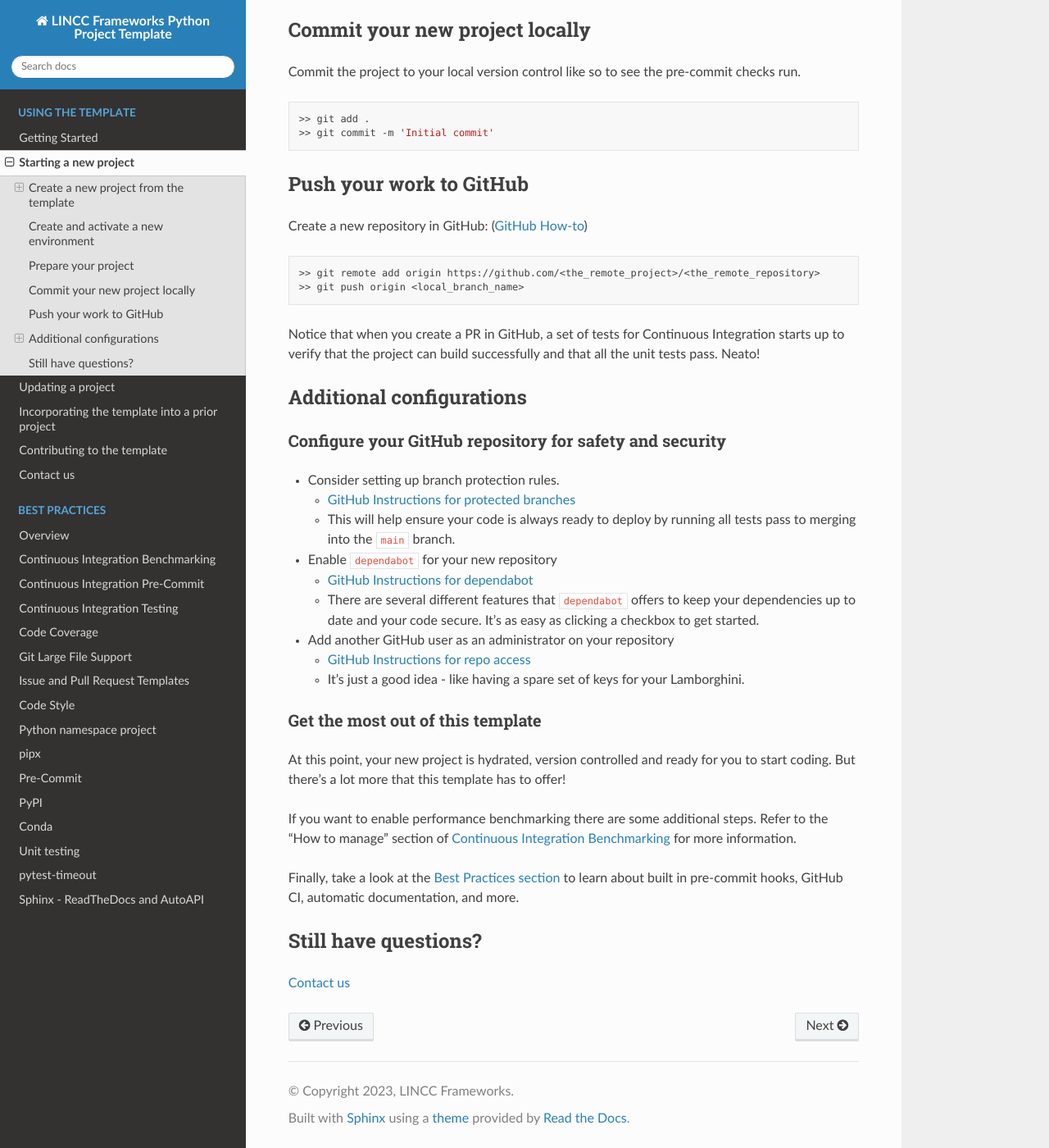
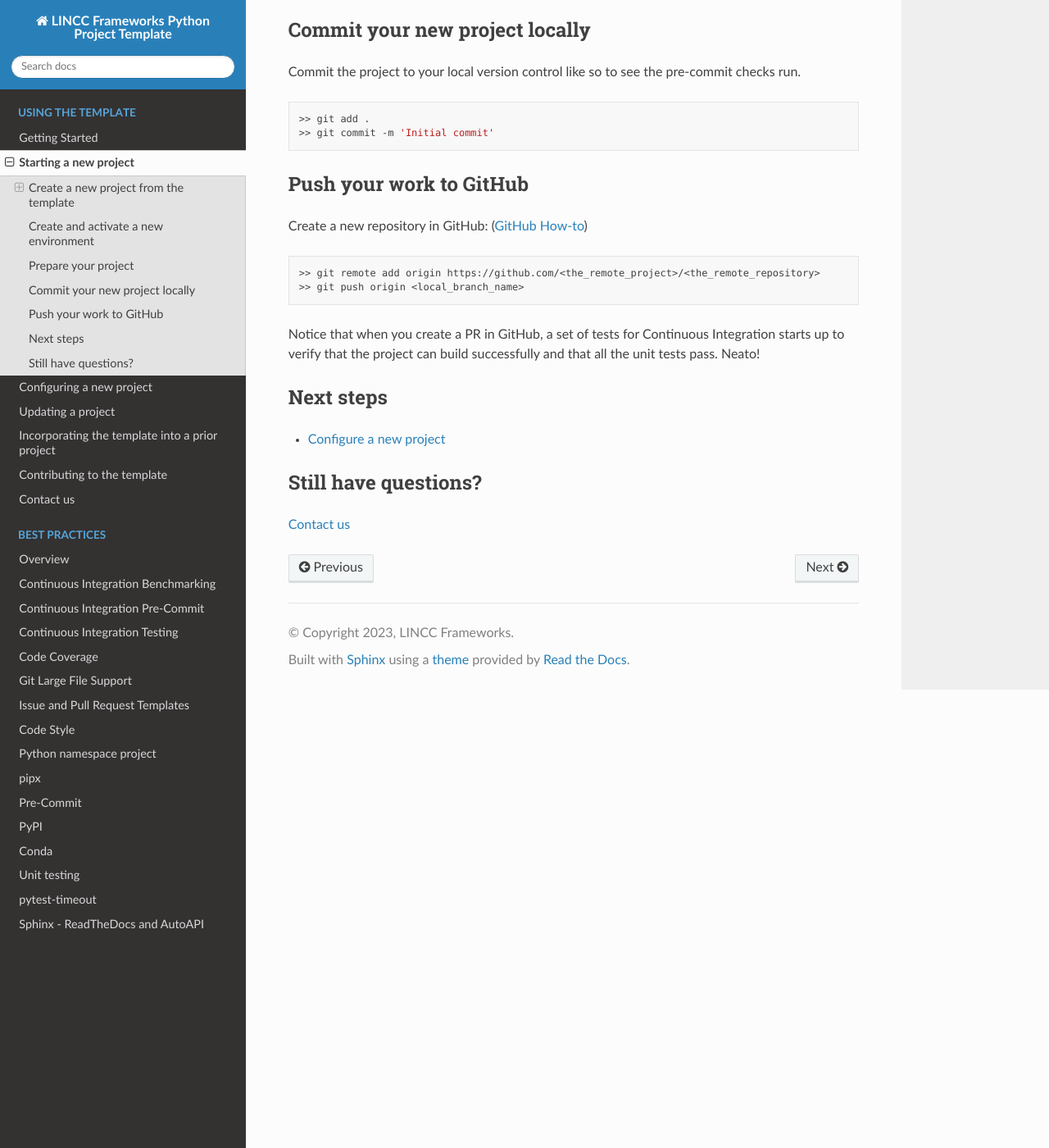
Before and after one commit to lincc-frameworks/python-project-template, a Sphinx documentation site: the page built from docs/source/new_project.rst, in a window 1280 px wide and 1400 px high, scrolled down 2978 px. Shown: the whole window at 82% size. Built offline with Sphinx 7.4.7 and the Read the Docs theme 2.0.0, drawn with Linux system fonts in a browser that asks for light colours; the version number could not be read and is left out.

Commit message:
Checklist checkpoint

```diff
--- a/docs/index.rst
+++ b/docs/index.rst
@@ -21,6 +21,7 @@
 
    source/overview
    source/new_project
+   source/configuration_checklist
    source/update_project
    source/existing_project
    source/contributing
--- a/docs/practices/ci_benchmarking.rst
+++ b/docs/practices/ci_benchmarking.rst
@@ -24,6 +24,8 @@
 
 How to manage
 -------------------------------------------------------------------------------
+
+.. _set_up:
 
 Set-up
 ^^^^^^^^^^^^^^^^^^^^^^^^^^^^^^^^^^^^^^^^^^^^^^^^^^^^^^^^^^^^^^^^^^^^^^^^^^^^^^^
--- a/docs/source/new_project.rst
+++ b/docs/source/new_project.rst
@@ -169,41 +169,10 @@
 Integration starts up to verify that the project can build successfully and
 that all the unit tests pass. Neato!
 
+Next steps
+-------------------------------------------------------------------------------
 
-Additional configurations
--------------------------
-
-Configure your GitHub repository for safety and security
-********************************************************
-
-* Consider setting up branch protection rules.
-
-  * `GitHub Instructions for protected branches <https://docs.github.com/en/repositories/configuring-branches-and-merges-in-your-repository/managing-protected-branches/about-protected-branches#require-pull-request-reviews-before-merging>`_
-  * This will help ensure your code is always ready to deploy by running all tests
-    pass to merging into the ``main`` branch.
-
-* Enable ``dependabot`` for your new repository
-
-  * `GitHub Instructions for dependabot <https://docs.github.com/en/code-security/getting-started/securing-your-repository#managing-dependabot-security-updates>`_
-  * There are several different features that ``dependabot`` offers to keep your dependencies
-    up to date and your code secure. It's as easy as clicking a checkbox to get started.
-
-* Add another GitHub user as an administrator on your repository
-
-  * `GitHub Instructions for repo access <https://docs.github.com/en/repositories/managing-your-repositorys-settings-and-features/managing-repository-settings/managing-teams-and-people-with-access-to-your-repository>`_
-  * It's just a good idea - like having a spare set of keys for your Lamborghini.
-
-Get the most out of this template
-*********************************
-At this point, your new project is hydrated, version controlled and ready for
-you to start coding. But there's a lot more that this template has to offer!
-
-If you want to enable performance benchmarking there are some additional steps.
-Refer to the "How to manage" section of :doc:`Continuous Integration Benchmarking <../practices/ci_benchmarking>`
-for more information.
-
-Finally, take a look at the :doc:`Best Practices section <../practices/overview>` to learn about
-built in pre-commit hooks, GitHub CI, automatic documentation, and more.
+* :doc:`Configure a new project<configuration_checklist>`
 
 Still have questions?
 -------------------------------------------------------------------------------
--- a/docs/source/overview.rst
+++ b/docs/source/overview.rst
@@ -73,4 +73,5 @@
 Now choose your next adventure...
 -------------------------------------
 * :doc:`Start a new project<new_project>`
+* :doc:`Configure a new project<configuration_checklist>`
 * :doc:`Upgrade an existing project<existing_project>`
```
Also changed, not shown: copier.yml (+36 -3 lines), docs/source/configuration_checklist.rst (added, +67 -0 lines).
